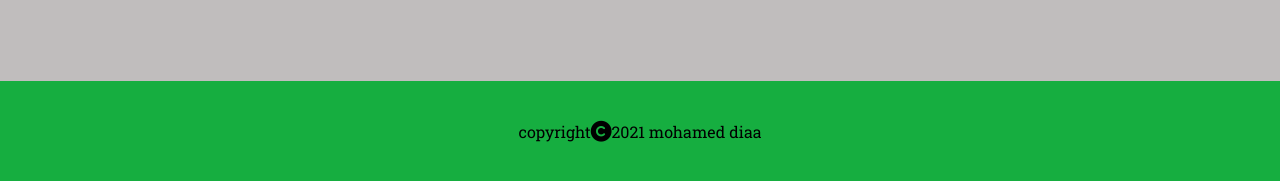
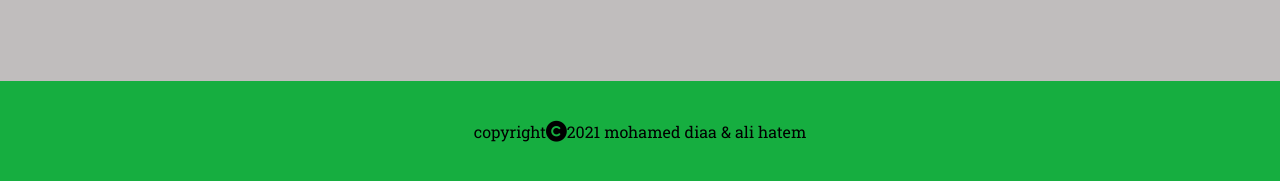
Before and after one commit to MohamedDiaaEldin/recycling, a website: page front/index.html in a window 1280 px wide. Shown: the part 2852-3033 px from the top of the page. Drawn offline with Linux system fonts and the light colour scheme.

Commit message:
update copy right with ali

```diff
--- a/front/index.html
+++ b/front/index.html
@@ -193,7 +193,7 @@ chat feel free to contact with us</pre
       <div class="copyright">
         <p>copyright</p>
         <i class="fa-solid fa-copyright"></i>
-        <p>2021 mohamed diaa</p>
+        <p>2021 mohamed diaa &amp; ali hatem</p>
       </div>
     </footer>
   </body>
--- a/front/scripts/index.js
+++ b/front/scripts/index.js
@@ -113,8 +113,8 @@ const sellerClickHandler = () => {
   lastAdded = sellerTemplate;
 };
 sellerBtn.addEventListener("click", sellerClickHandler);
+sellerBtn.click();
 
-sellerBtn.click();
 
 //// handel buyer click - how it works
 const buyerClickHandler = () => {
```
Also changed, not shown: design/erd-01.png (deleted).
